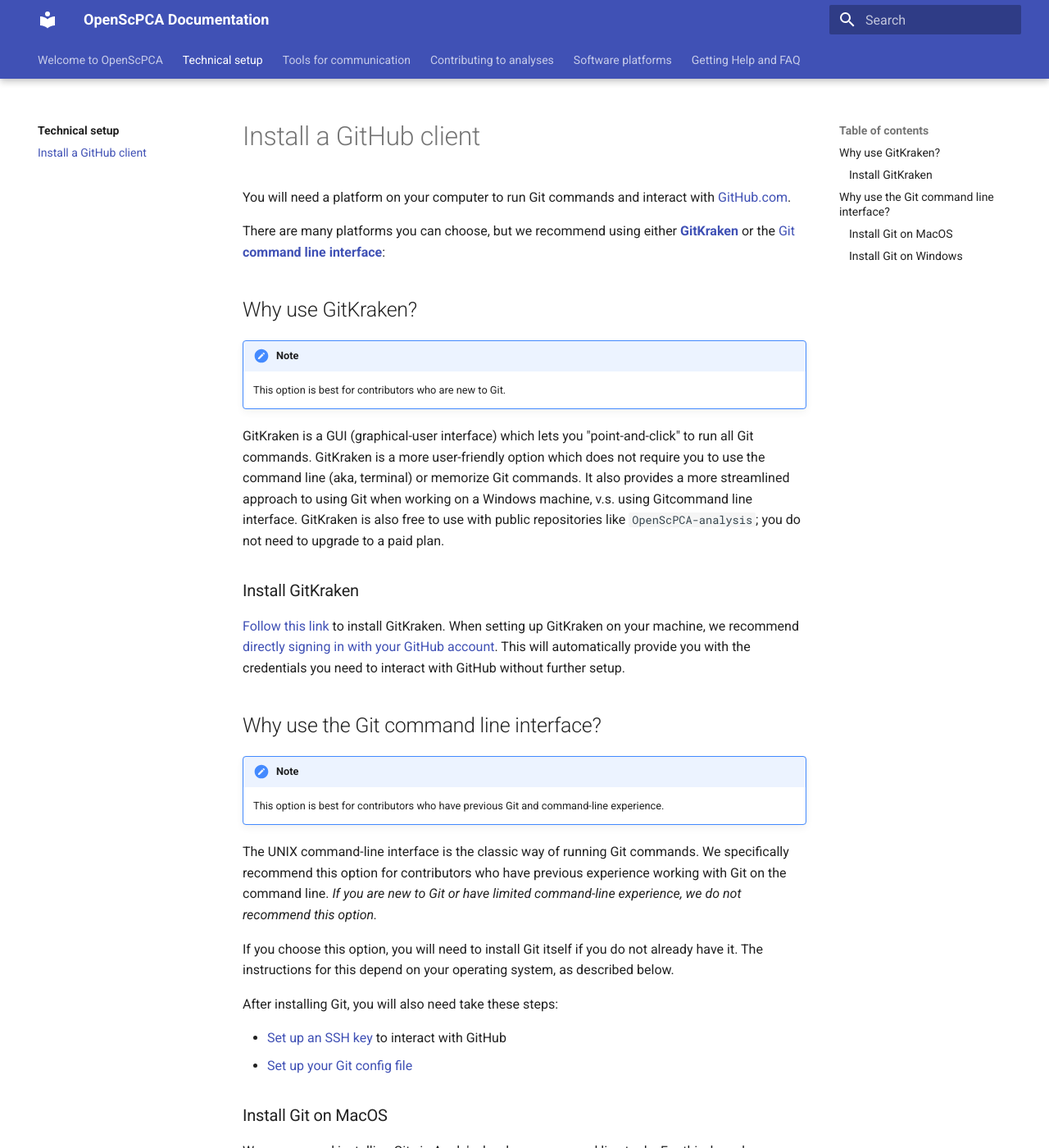
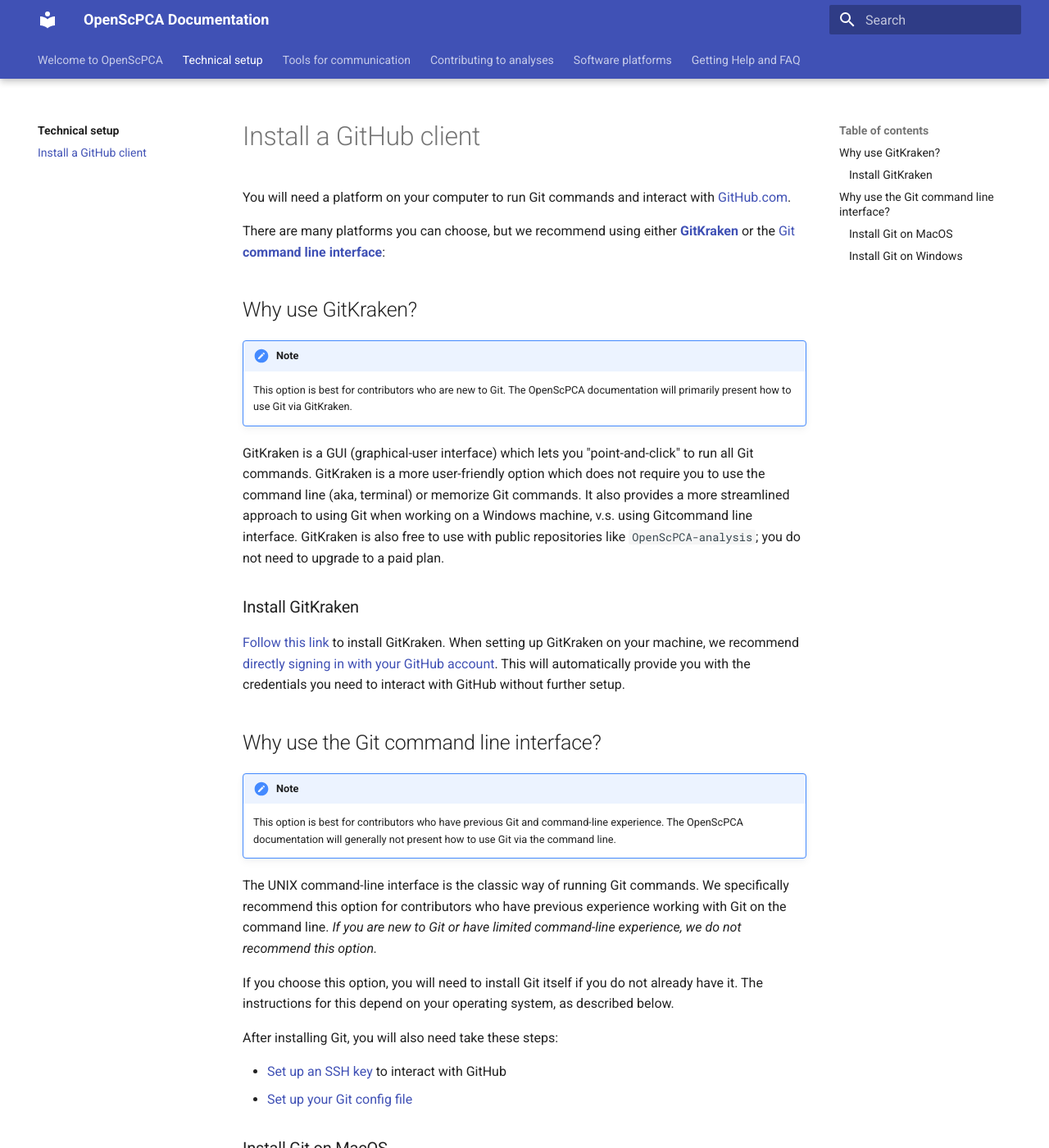
Before and after one commit to AlexsLemonade/OpenScPCA-analysis, an MkDocs documentation site: the page built from docs/technical-setup/install-a-github-client.md, in a window 1280 px wide and 1400 px high. Shown: the whole window at 82% size. Built offline with MkDocs 1.6.1 and Material for MkDocs 9.7.7, drawn with Linux system fonts in a browser that asks for light colours.

Commit message:
expand note to tell them the docs present gitkraken, not cli

```diff
--- a/docs/technical-setup/install-a-github-client.md
+++ b/docs/technical-setup/install-a-github-client.md
@@ -8,6 +8,7 @@
 
 !!! note
     This option is best for contributors who are new to Git.
+    The OpenScPCA documentation will primarily present how to use Git via GitKraken.
 
 GitKraken is a GUI (graphical-user interface) which lets you "point-and-click" to run all Git commands.
 GitKraken is a more user-friendly option which does not require you to use the command line (aka, terminal) or memorize Git commands.
@@ -25,6 +26,8 @@
 
 !!! note
     This option is best for contributors who have previous Git and command-line experience.
+    The OpenScPCA documentation will generally not present how to use Git via the command line.
+
 
 The UNIX command-line interface is the classic way of running Git commands.
 We specifically recommend this option for contributors who have previous experience working with Git on the command line.
```
